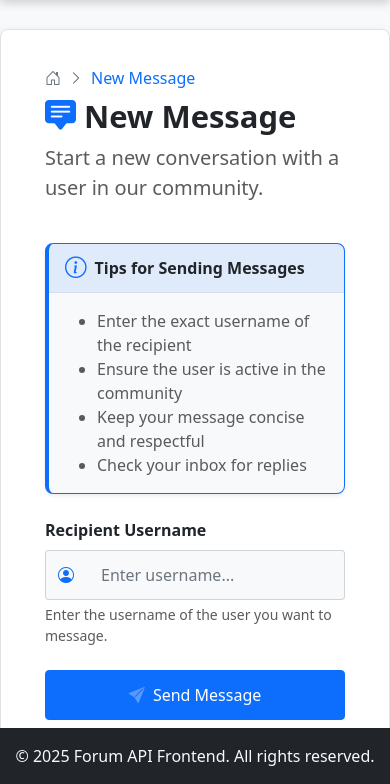
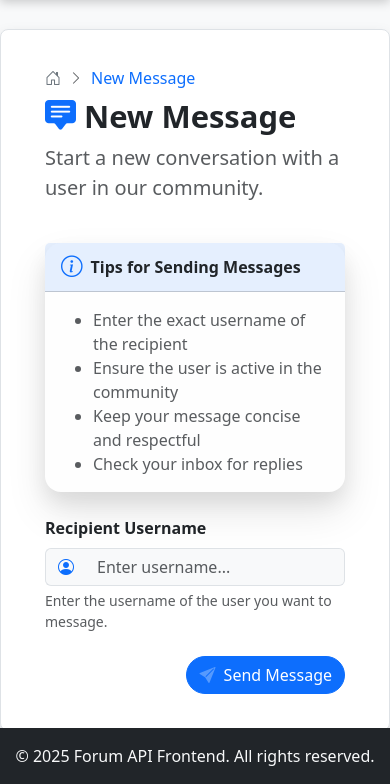
Before and after one commit to fcgith/forum_api_front_end, a FastAPI app: template templates/conversations/new_conversation_form.html in a window 390 px wide. Shown: the part 60-844 px from the top of the page. Run offline with FastAPI, Linux system fonts and the light colour scheme; the template is opened without the code that fills it, so the values that code supplies are empty; parts of the project's set-up code (start-up, migrations or seed data) failed here and were passed over.

Commit message:
new message

```diff
--- a/templates/conversations/new_conversation_form.html
+++ b/templates/conversations/new_conversation_form.html
@@ -19,7 +19,7 @@
     </div>
 
     <!-- Tips Card -->
-    <div class="card mb-4 border-primary shadow-sm hover-box">
+    <div class="card mb-4 admin-card border-0 rounded-4 hover-box">
         <div class="card-header bg-primary bg-opacity-10">
             <div class="d-flex align-items-center gap-2">
                 <i class="bi bi-info-circle fs-4 text-primary"></i>
@@ -49,7 +49,7 @@
             <div class="form-text">Enter the username of the user you want to message.</div>
         </div>
         <div class="d-flex justify-content-end">
-            <button type="submit" class="btn btn-primary hover-box">
+            <button type="submit" class="btn btn-primary rounded-pill hover-box">
                 <i class="bi bi-send-fill me-1 hover-arrow"></i> Send Message
             </button>
         </div>
@@ -57,107 +57,48 @@
 </div>
 
 <style>
-    /* Card styling */
-    .card.border-primary {
-        border-left: 4px solid #0d6efd;
-        background-color: #f8f9fa; /* Off-white background */
-        border-radius: 0.5rem;
+    /* Styles for admin-card */
+    .admin-card {
+        background-color: #fefefe;
+        animation: fadeIn 0.5s ease-in-out;
+        box-shadow: 0 20px 40px rgba(0, 0, 0, 0.1), 0 10px 20px rgba(0, 0, 0, 0.075);
         transition: all 0.3s ease;
     }
-
-    .card-header {
-        background-color: rgba(13, 110, 253, 0.1); /* bg-primary bg-opacity-10 */
-        border-bottom: 1px solid rgba(0, 0, 0, 0.05);
+    .admin-card:hover {
+        box-shadow: 0 30px 60px rgba(0, 0, 0, 0.25), 0 15px 25px rgba(0, 0, 0, 0.2);
+        transform: translateY(-10px);
     }
 
-    .card:hover {
-        transform: translateX(5px);
-        box-shadow: 0 4px 12px rgba(0, 0, 0, 0.1);
+    /* Button hover effects */
+    .hover-box:hover .hover-arrow {
+        opacity: 1;
+        transform: translateX(3px);
+        transition: all 0.3s ease;
+    }
+    .hover-arrow {
+        transition: all 0.3s ease;
+        opacity: 0.3;
     }
 
-    /* Form and input styling */
-    .form-control {
-        padding: 0.75rem 1rem;
-        border: 1px solid #ced4da;
-        border-radius: 0.25rem;
-        font-size: 1rem;
-        background-color: #f8f9fa;
-        transition: all 0.3s ease;
-    }
-
-    .form-control:focus {
-        border-color: #0d6efd;
-        box-shadow: 0 0 0 0.2rem rgba(13, 110, 253, 0.25);
-        outline: none;
-    }
-
-    .form-control::placeholder {
-        color: #6c757d;
-        opacity: 1;
-    }
-
-    .input-group-text {
-        border: 1px solid #ced4da;
-        border-radius: 0.25rem 0 0 0.25rem;
-        background-color: #f8f9fa;
-        transition: all 0.3s ease;
-    }
-
-    .input-group:hover .input-group-text {
-        background-color: rgba(13, 110, 253, 0.05);
-    }
-
-    /* Button styling */
-    .btn-primary {
-        background-color: #0d6efd;
-        border-color: #0d6efd;
-        padding: 0.5rem 1rem;
-        font-size: 1rem;
-        border-radius: 0.25rem;
-        transition: all 0.3s ease;
-    }
-
-    .btn-primary:hover {
-        background-color: #0056b3;
-        border-color: #0056b3;
-        transform: translateY(-2px);
-        box-shadow: 0 4px 8px rgba(0, 0, 0, 0.15);
-    }
-
-    /* Icon animations */
+    /* Header icon animation */
     .animate-icon {
         animation: pulse 2s infinite;
     }
 
+    /* Form control transitions */
+    .form-control {
+        transition: border-color 0.3s ease, background-color 0.3s ease, box-shadow 0.3s ease;
+    }
+
+    /* Keyframes */
     @keyframes pulse {
         0% { transform: scale(1); }
         50% { transform: scale(1.05); }
         100% { transform: scale(1); }
     }
-
-    .hover-box:hover .hover-arrow {
-        opacity: 1;
-        transform: translateX(3px);
-        color: #0056b3;
-        transition: all 0.3s ease;
-    }
-
-    .hover-arrow {
-        transition: all 0.3s ease;
-        opacity: 0.3;
-    }
-
-    /* Responsive adjustments */
-    @media (max-width: 576px) {
-        .btn-primary {
-            width: 100%;
-            padding: 0.75rem;
-        }
-        .d-flex.justify-content-end {
-            flex-direction: column;
-            align-items: stretch;
-            gap: 1rem;
-        }
+    @keyframes fadeIn {
+        from { opacity: 0; transform: translateY(10px); }
+        to { opacity: 1; transform: translateY(0); }
     }
 </style>
 {% endblock %}
```
